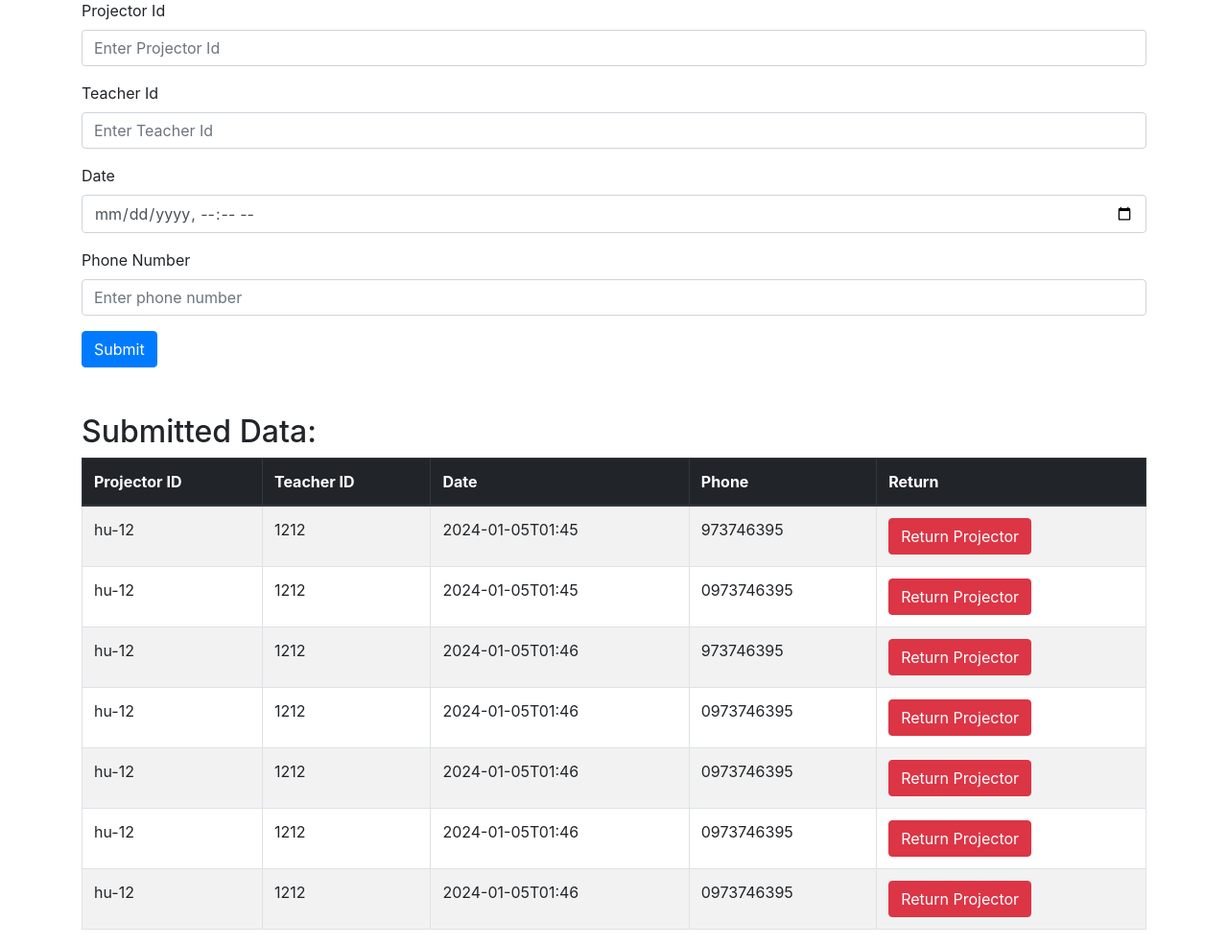
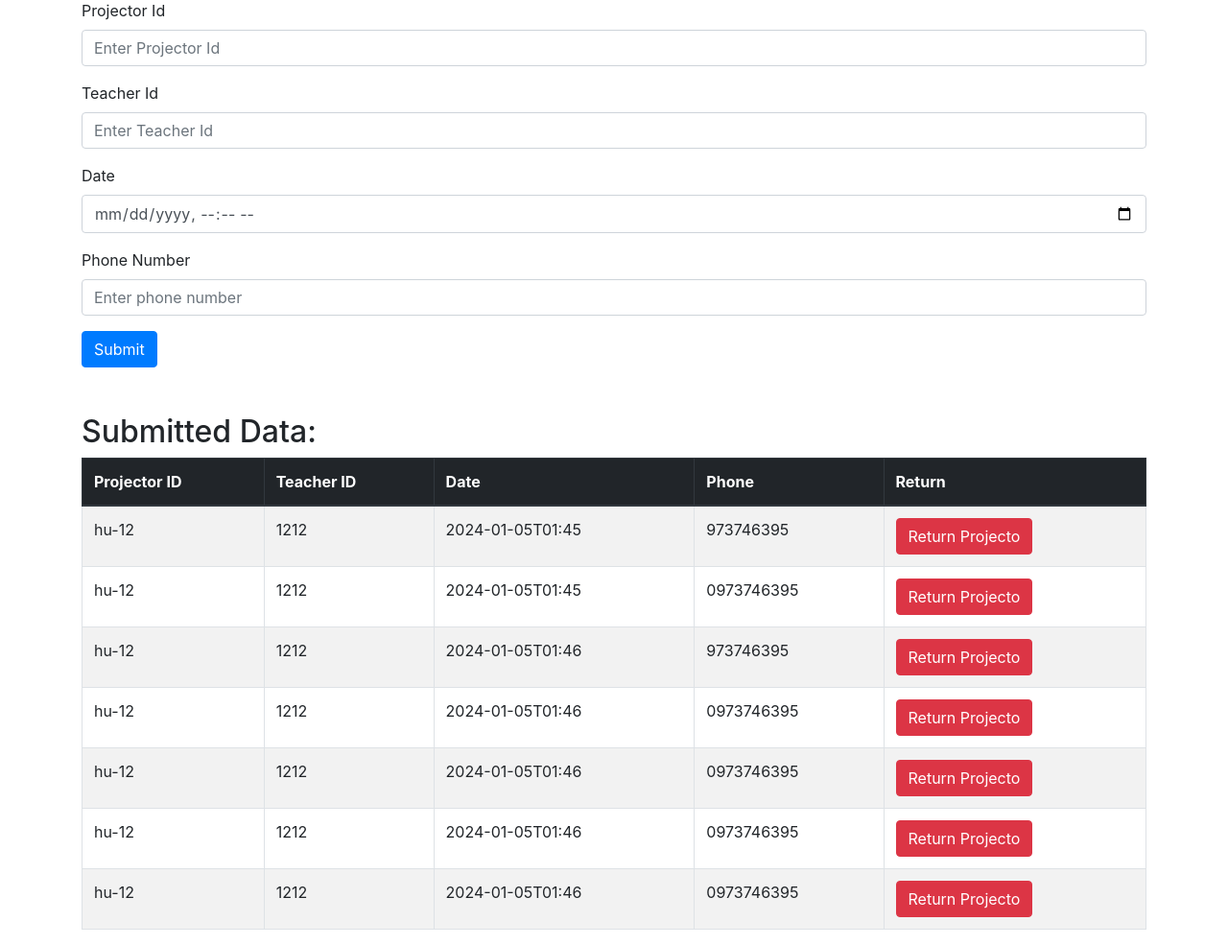
Before and after one commit to yalewayker/Projector-Management-in-python, a Flask app: page / in a window 1280 px wide. Shown: the part 121-1106 px from the top of the page at 96% size. Run offline with Flask 3, Linux system fonts and the light colour scheme; some libraries are stand-ins or nearby versions.

Commit message:
2 nd commit

```diff
--- a/templates/home.html
+++ b/templates/home.html
@@ -51,7 +51,7 @@
                         <td>
                             <form action="{{ url_for('return_projector') }}" method="post" class="returnForm">
                                 <input type="hidden" name="return_teacher_id" value="{{ booking.teacher_id }}">
-                                <button type="submit" class="btn btn-danger">Return Projector</button>
+                                <button type="submit" class="btn btn-danger">Return Projecto</button>
                             </form>
                         </td>
                     </tr>
```
